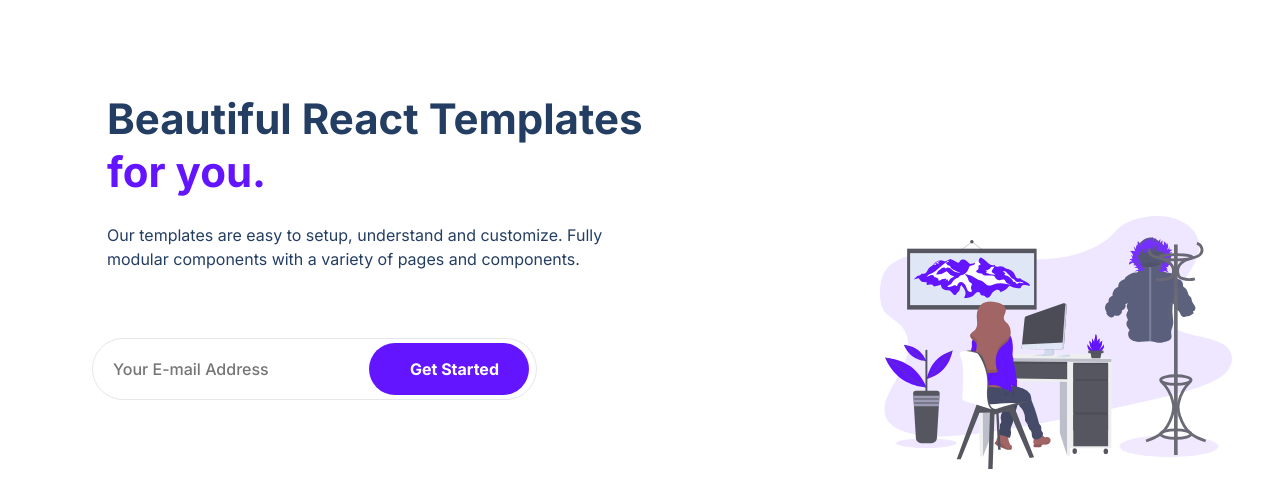
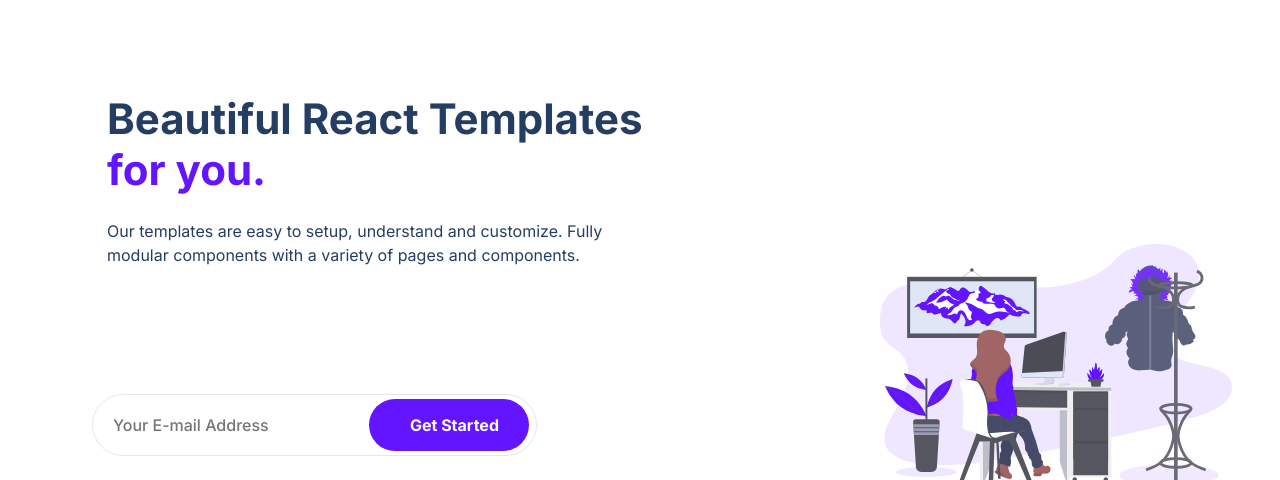
Before and after one commit to roygebiv21/Treact, a plain HTML site: page index.html in a window 1280 px wide. Shown: the part 95-575 px from the top of the page. Drawn offline with Linux system fonts and the light colour scheme.

Commit message:
header update

```diff
--- a/style.css
+++ b/style.css
@@ -273,8 +273,6 @@ h1 {
     box-sizing: border-box;
     font-size: 42px;
     font-weight: 700;
-    height: 37.5px;
-    line-height: 1.25;
     text-align: left;
     max-width: 70%;
 }
@@ -308,9 +306,8 @@ h1 {
     margin-inline-end: 0px;
     margin-left: 0;
     margin-right: 0;
-    margin-top: 32px;
+    margin-top: 24px;
     margin-bottom: 50px;
-    padding-top: 60px;
     padding-right: 25px;
 }
 
```
